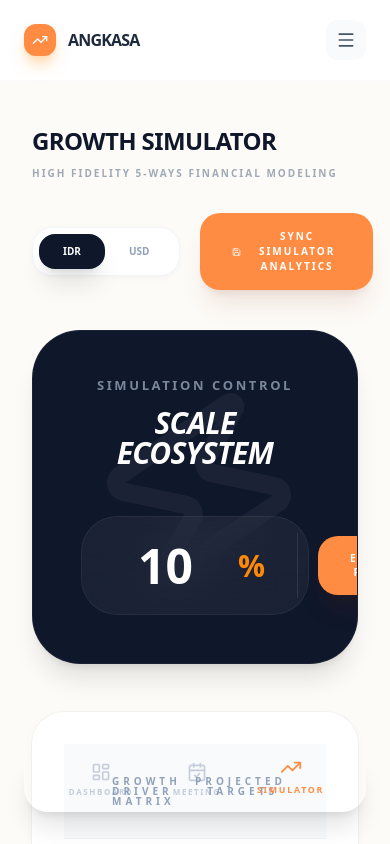
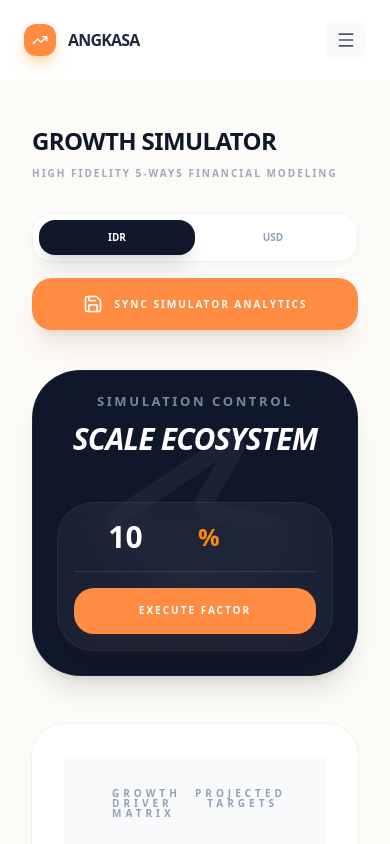
Before and after one commit to fahrirvaldy/Company_dashboard, a React (Vite) app: page /simulator in a window 390 px wide. Built offline with nearby package versions, Linux system fonts and the light colour scheme.

Commit message:
optimation ui/ux

```diff
--- a/src/components/Card.jsx
+++ b/src/components/Card.jsx
@@ -18,7 +18,7 @@ const Card = ({ title, value, trend, subtext, icon }) => {
 
             <div className="flex items-end justify-between min-w-0 mt-auto">
                 <div className="flex flex-col gap-1 min-w-0 flex-1">
-                    <h3 className="data-value-lg tracking-tighter group-hover:translate-x-1 transition-transform duration-500 truncate">{value}</h3>
+                    <h3 className="text-2xl lg:text-3xl font-black text-slate-900 tracking-tighter group-hover:translate-x-1 transition-transform duration-500 break-words leading-tight">{value}</h3>
                 </div>
                 {trend !== undefined && (
                     <div className={`flex items-center gap-2 px-5 py-2.5 rounded-[18px] text-[10px] font-black uppercase tracking-[0.2em] transition-all duration-500 ${
--- a/src/components/Layout.jsx
+++ b/src/components/Layout.jsx
@@ -1,6 +1,6 @@
 import React, { useState, useEffect } from 'react';
 import { NavLink, Outlet, useLocation } from 'react-router-dom';
-import { LayoutDashboard, TrendingUp, CalendarCheck, Settings, Menu, X, ChevronRight } from 'lucide-react';
+import { LayoutDashboard, TrendingUp, CalendarCheck, Menu, X, ChevronRight } from 'lucide-react';
 import './Layout.css';
 
 const Layout = () => {
@@ -60,13 +60,6 @@ const Layout = () => {
                         </NavLink>
                     ))}
                 </nav>
-
-                <div className="mt-auto pt-10 border-t border-slate-50">
-                    <button className="flex items-center gap-4 px-5 py-4 text-sm font-bold text-slate-400 hover:text-slate-900 w-full transition-all rounded-2xl hover:bg-slate-50 group">
-                        <Settings size={20} className="group-hover:rotate-90 transition-transform duration-500" />
-                        <span>Settings</span>
-                    </button>
-                </div>
             </aside>
 
             {/* Main Content Area */}
@@ -89,11 +82,10 @@ const Layout = () => {
 
                 {/* Content Container */}
                 <main className={`flex-1 overflow-y-auto custom-scrollbar relative transition-all duration-500 ${isFullBleed ? 'p-0' : 'p-0'}`}>
-                    <div className={`${isFullBleed ? 'h-full w-full' : 'max-w-[1440px] mx-auto px-8 lg:px-16 py-10 lg:py-16 animate-in'}`}>
+                    <div className={`${isFullBleed ? 'h-full w-full' : 'max-w-[1440px] mx-auto px-8 lg:px-16 pt-4 lg:pt-16 pb-10 lg:pb-16 animate-in'}`}>
                         <Outlet />
                     </div>
-                    {/* Safe Area for Mobile Nav */}
-                    <div className="lg:hidden h-28 shrink-0" />
+                    {/* Safe Area for Mobile Nav Placeholder removal */}
                 </main>
             </div>
 
@@ -125,20 +117,6 @@ const Layout = () => {
                     </nav>
                 </aside>
             </div>
-
-            {/* Floating Quick Navigation (Mobile Only) */}
-            <nav className="lg:hidden fixed bottom-8 left-1/2 -translate-x-1/2 w-[calc(100%-48px)] max-w-sm h-16 glass-card rounded-[24px] shadow-float flex items-center justify-around px-6 z-[60] border border-white/20">
-                {navItems.map((item) => (
-                    <NavLink
-                        key={item.to}
-                        to={item.to}
-                        className={({ isActive }) => `flex flex-col items-center gap-1 transition-all duration-300 ${isActive ? 'text-[#FF8c42] -translate-y-1 scale-110' : 'text-slate-400 opacity-50'}`}
-                    >
-                        {item.icon}
-                        <span className="text-[8px] font-black uppercase tracking-[0.2em]">{item.label}</span>
-                    </NavLink>
-                ))}
-            </nav>
         </div>
     );
 };
--- a/src/pages/Dashboard.jsx
+++ b/src/pages/Dashboard.jsx
@@ -65,7 +65,7 @@ const Dashboard = () => {
     if (isLoadingMetrics || isLoadingChart || isLoadingSku) return <div className="p-12 text-center animate-pulse"><p className="label-caps">Initializing ecosystem...</p></div>;
 
     return (
-        <div className="flex flex-col gap-8 animate-in mt-12 lg:mt-20 px-6 lg:px-0">
+        <div className="flex flex-col gap-8 animate-in mt-4 lg:mt-20 px-6 lg:px-0">
             {/* Header Section */}
             <header className="flex flex-col md:flex-row justify-between items-start md:items-end gap-6 mb-6">
                 <div>
@@ -252,7 +252,7 @@ const Dashboard = () => {
                             <input
                                 type="number"
                                 name={key}
-                                className="w-full px-8 py-8 lg:py-10 bg-white border border-slate-100 rounded-[32px] text-xl font-black text-slate-800 tabular-nums shadow-soft focus:ring-[16px] focus:ring-orange-50 focus:border-orange-400 outline-none transition-all placeholder:text-slate-200 min-h-[80px]"
+                                className="w-full px-8 py-8 lg:py-10 bg-white border border-slate-100 rounded-[32px] text-xl font-black text-slate-800 tabular-nums shadow-soft focus:ring-[16px] focus:ring-orange-50 focus:border-orange-400 outline-none transition-all placeholder:text-slate-200 min-h-[80px] [appearance:textfield] [&::-webkit-outer-spin-button]:appearance-none [&::-webkit-inner-spin-button]:appearance-none"
                                 placeholder={metrics?.[key]?.toString() || '0'}
                                 value={manualInputs[key]}
                                 onChange={(e) => setManualInputs(p => ({...p, [e.target.name]: e.target.value}))}
--- a/src/pages/GrowthSimulator.jsx
+++ b/src/pages/GrowthSimulator.jsx
@@ -161,12 +161,12 @@ const GrowthSimulator = () => {
                         <h1 className="heading-xl tracking-tighter">Growth Simulator</h1>
                         <p className="text-body-muted mt-3 opacity-60 uppercase tracking-[0.2em]">High Fidelity 5-Ways Financial Modeling</p>
                     </div>
-                    <div className="flex items-center gap-5 w-full md:w-auto">
+                    <div className="flex flex-col sm:flex-row items-stretch sm:items-center gap-4 w-full md:w-auto">
                         <div className="flex bg-white p-1.5 rounded-[20px] border border-slate-100 shadow-soft">
-                            <button onClick={() => setCurrency('IDR')} className={`px-6 py-2.5 rounded-2xl text-[10px] font-black transition-all duration-300 ${currency === 'IDR' ? 'bg-slate-900 text-white shadow-xl' : 'text-slate-400 hover:text-slate-600'}`}>IDR</button>
-                            <button onClick={() => setCurrency('USD')} className={`px-6 py-2.5 rounded-2xl text-[10px] font-black transition-all duration-300 ${currency === 'USD' ? 'bg-slate-900 text-white shadow-xl' : 'text-slate-400 hover:text-slate-600'}`}>USD</button>
+                            <button onClick={() => setCurrency('IDR')} className={`flex-1 sm:flex-none px-6 py-2.5 rounded-2xl text-[10px] font-black transition-all duration-300 ${currency === 'IDR' ? 'bg-slate-900 text-white shadow-xl' : 'text-slate-400 hover:text-slate-600'}`}>IDR</button>
+                            <button onClick={() => setCurrency('USD')} className={`flex-1 sm:flex-none px-6 py-2.5 rounded-2xl text-[10px] font-black transition-all duration-300 ${currency === 'USD' ? 'bg-slate-900 text-white shadow-xl' : 'text-slate-400 hover:text-slate-600'}`}>USD</button>
                         </div>
-                        <button onClick={() => mutation.mutate(localData)} disabled={mutation.isPending} className="flex-1 md:flex-none btn-premium btn-primary py-5 px-10 shadow-2xl active:scale-95 transition-all">
+                        <button onClick={() => mutation.mutate(localData)} disabled={mutation.isPending} className="flex-1 md:flex-none btn-premium btn-primary py-3 px-4 md:py-5 md:px-10 shadow-2xl active:scale-95 transition-all">
                             {mutation.isPending ? <Loader2 className="animate-spin" size={20} /> : <Save size={20} />}
                             Sync Simulator Analytics
                         </button>
@@ -176,19 +176,19 @@ const GrowthSimulator = () => {
                 <div className="grid grid-cols-1 lg:grid-cols-12 gap-12 items-stretch">
                     <div className="lg:col-span-8 space-y-12">
                         {/* Global Growth Control */}
-                        <div className="bg-slate-900 rounded-[48px] p-12 lg:px-16 lg:py-14 text-white shadow-float relative overflow-hidden group border border-white/5">
+                        <div className="bg-slate-900 rounded-[48px] p-6 md:p-12 lg:px-16 lg:py-14 text-white shadow-float relative overflow-hidden group border border-white/5">
                             <div className="absolute top-0 right-0 p-12 opacity-5 rotate-12 group-hover:scale-125 transition-transform duration-1000"><Zap size={220} /></div>
                             <div className="relative z-10 flex flex-col md:flex-row items-center justify-between gap-12 lg:gap-20">
                                 <div className="text-center md:text-left">
                                     <h3 className="label-caps text-orange-400 mb-4 opacity-80 text-[9px]">Simulation Control</h3>
                                     <p className="text-3xl lg:text-4xl font-black tracking-tight leading-none uppercase italic">Scale Ecosystem</p>
                                 </div>
-                                <div className="flex items-center gap-5 bg-white/5 p-4 rounded-[36px] border border-white/5 backdrop-blur-xl w-full md:w-auto">
-                                    <div className="flex-1 md:flex-none flex items-center px-8 border-r border-white/10">
-                                        <input type="number" value={globalGrowth} onChange={(e) => setGlobalGrowth(parseFloat(e.target.value))} className="w-24 bg-transparent text-center font-black text-5xl outline-none tabular-nums" />
-                                        <span className="font-black text-orange-400 text-3xl ml-3">%</span>
+                                <div className="flex flex-col sm:flex-row items-stretch sm:items-center gap-4 bg-white/5 p-4 rounded-[36px] border border-white/5 backdrop-blur-xl w-full md:w-auto">
+                                    <div className="flex-1 md:flex-none flex items-center px-4 sm:px-8 border-b sm:border-b-0 sm:border-r border-white/10 pb-4 sm:pb-0">
+                                        <input type="number" value={globalGrowth} onChange={(e) => setGlobalGrowth(parseFloat(e.target.value))} className="w-24 bg-transparent text-center font-black text-3xl sm:text-5xl outline-none tabular-nums" />
+                                        <span className="font-black text-orange-400 text-2xl lg:text-3xl ml-3">%</span>
                                     </div>
-                                    <button onClick={applyGlobalGrowth} className="btn-premium btn-primary py-6 px-12 shadow-2xl text-xs">Execute Factor</button>
+                                    <button onClick={applyGlobalGrowth} className="btn-premium btn-primary py-3 px-6 sm:py-6 sm:px-12 shadow-2xl text-xs">Execute Factor</button>
                                 </div>
                             </div>
                         </div>
@@ -216,18 +216,17 @@ const GrowthSimulator = () => {
                                                             </div>
                                                         </div>
                                                                                                                                                                                                                                                                                                                         <div className="hidden md:block md:col-span-2 px-2">
-                                                            <input type="number" value={localData.current[m.key]} onChange={(e) => handleInputChange('current', m.key, e.target.value)} className="w-full bg-transparent border-none text-right font-black text-slate-300 outline-none tabular-nums text-lg" />
+                                                                                                                                                                                                                                                                                                                            <input type="number" value={localData.current[m.key] === 0 ? '' : localData.current[m.key]} onChange={(e) => handleInputChange('current', m.key, e.target.value)} className="w-full bg-transparent border-none text-right font-black text-slate-300 outline-none tabular-nums text-base [appearance:textfield] [&::-webkit-outer-spin-button]:appearance-none [&::-webkit-inner-spin-button]:appearance-none" />
                                                                                                                                                                                                                                                                                                                         </div>
                                                                                                                                                                                                                                                                                                                         <div className="col-span-6 md:col-span-5 pl-8 border-l border-slate-100 flex justify-end">
                                                                                                                                                                                                                                                                                                                             <div className="relative group flex items-center w-full max-w-[240px]">
                                                                                                                                                                                                                                                                                                                                 <input
                                                                                                                                                                                                                                                                                                                                     type="number"
-                                                                                                                                                                    value={localData.target[m.key]}
+                                                                                                                                                                                                                                                                                                                                    value={localData.target[m.key] === 0 ? '' : localData.target[m.key]}
                                                                                                                                                                                                                                                                                                                                     onChange={(e) => handleInputChange('target', m.key, e.target.value)}
-                                                                                                                                                                    className="w-full bg-orange-50/30 border border-orange-100/30 py-4 pr-20 pl-5 rounded-[20px] text-right font-black text-slate-800 outline-none focus:ring-[8px] focus:ring-orange-50 focus:bg-white transition-all tabular-nums text-sm lg:text-base min-h-[56px]"
-                                                                                                                                                                />
-                                                                                                                                                                {m.suffix && (
-                                                                                                                                                                    <span className="absolute right-10 top-1/2 -translate-y-1/2 text-[9px] font-black text-orange-400 uppercase tracking-[0.3em] pointer-events-none opacity-40">
+                                                                                                                                                                                                                                                                                                                                    className="w-full bg-orange-50/30 border border-orange-100/30 py-4 pl-5 pr-12 rounded-[20px] text-right font-black text-slate-800 outline-none focus:ring-[8px] focus:ring-orange-50 focus:bg-white transition-all tabular-nums text-base min-h-[56px] [appearance:textfield] [&::-webkit-outer-spin-button]:appearance-none [&::-webkit-inner-spin-button]:appearance-none"
+                                                                                                                                                                                                                                                                                                                                />                                                                                                                                                                                                                                                                        {m.suffix && (
+                                                                                                                                                                                                                                                                            <span className="absolute right-6 top-1/2 -translate-y-1/2 text-[10px] font-black text-orange-400 uppercase tracking-[0.3em] pointer-events-none opacity-40">
                                                                                                                                                                                                                                                                                 {m.suffix}
                                                                                                                                                                                                                                                                             </span>
                                                                                                                                                                                                                                                                         )}
```
Also changed, not shown: src/components/KpiTable.jsx (+9 -7 lines), src/pages/MeetingTool.jsx (+9 -9 lines). Lines whose indentation alone changed are shown as unchanged.
